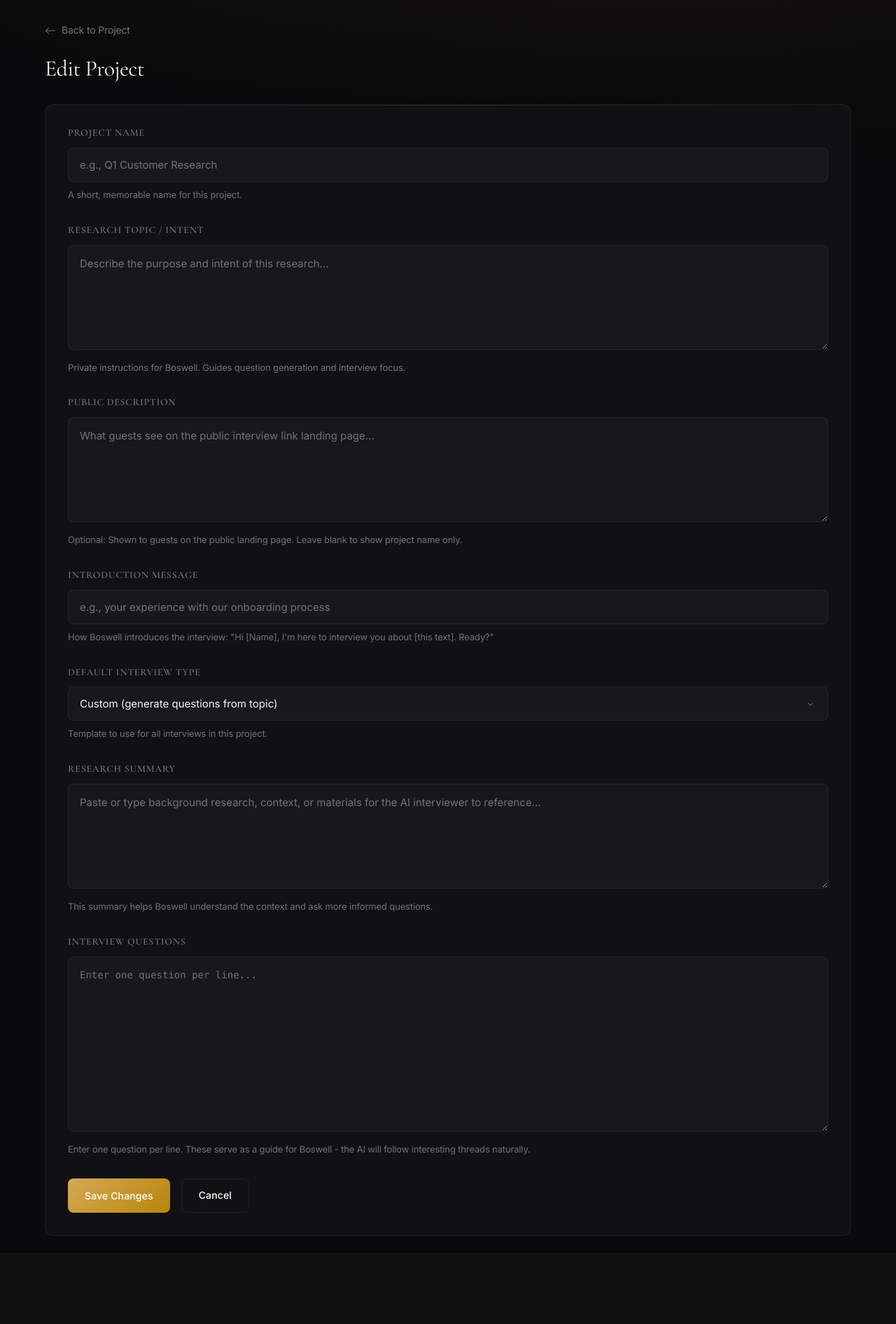
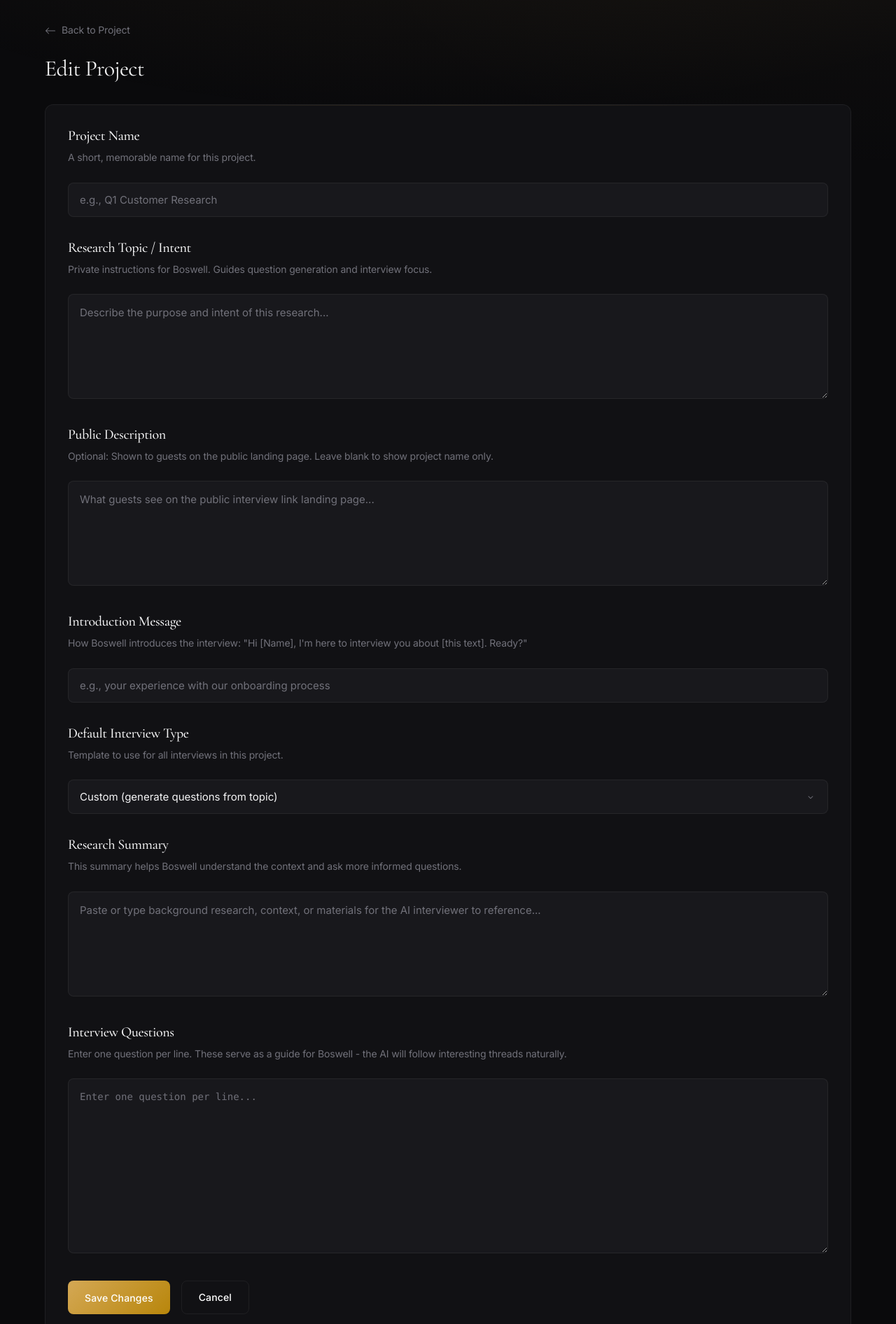
Before and after one commit to nraford7/boswell, a FastAPI app: template src/boswell/server/templates/admin/project_edit.html in a window 1280 px wide. Shown: the part 71-1963 px from the top of the page at 70% size. Before the commit the page ends 1837 px from the top, so only its background shows below. Run offline with FastAPI, Linux system fonts and the light colour scheme; the template is opened without the code that fills it, so the values that code supplies are empty; parts of the project's set-up code (start-up, migrations or seed data) failed here and were passed over; some libraries are stand-ins or nearby versions.

Commit message:
refactor(ui): standardize form patterns in project edit
Co-Authored-By: Claude Opus 4.5 <noreply@anthropic.com>

```diff
--- a/src/boswell/server/templates/admin/project_edit.html
+++ b/src/boswell/server/templates/admin/project_edit.html
@@ -21,18 +21,18 @@
         margin-bottom: 2rem;
     }
 
-    .form-section h3 {
-        font-size: 0.875rem;
-        text-transform: uppercase;
-        letter-spacing: 0.05em;
-        color: var(--fg-dim);
-        margin-bottom: 0.75rem;
+    .form-section-title {
+        font-family: var(--font-display);
+        font-size: 1.25rem;
+        font-weight: 500;
+        color: var(--fg);
+        margin-bottom: 0.5rem;
     }
 
-    .form-section p.help-text {
-        font-size: 0.8125rem;
+    .form-section-desc {
         color: var(--fg-dim);
-        margin-top: 0.5rem;
+        font-size: 0.875rem;
+        margin-bottom: 1.5rem;
     }
 
     textarea {
@@ -84,33 +84,34 @@
     <div class="card">
         <form method="post" action="/admin/projects/{{ project.id }}/edit">
             <div class="form-section">
-                <h3>Project Name</h3>
+                <h3 class="form-section-title">Project Name</h3>
+                <p class="form-section-desc">A short, memorable name for this project.</p>
                 <input type="text" name="name" value="{{ project.name or '' }}" required
                        placeholder="e.g., Q1 Customer Research">
-                <p class="help-text">A short, memorable name for this project.</p>
             </div>
 
             <div class="form-section">
-                <h3>Research Topic / Intent</h3>
+                <h3 class="form-section-title">Research Topic / Intent</h3>
+                <p class="form-section-desc">Private instructions for Boswell. Guides question generation and interview focus.</p>
                 <textarea name="topic" required placeholder="Describe the purpose and intent of this research...">{{ project.topic }}</textarea>
-                <p class="help-text">Private instructions for Boswell. Guides question generation and interview focus.</p>
             </div>
 
             <div class="form-section">
-                <h3>Public Description</h3>
+                <h3 class="form-section-title">Public Description</h3>
+                <p class="form-section-desc">Optional: Shown to guests on the public landing page. Leave blank to show project name only.</p>
                 <textarea name="public_description" placeholder="What guests see on the public interview link landing page...">{{ project.public_description or '' }}</textarea>
-                <p class="help-text">Optional: Shown to guests on the public landing page. Leave blank to show project name only.</p>
             </div>
 
             <div class="form-section">
-                <h3>Introduction Message</h3>
+                <h3 class="form-section-title">Introduction Message</h3>
+                <p class="form-section-desc">How Boswell introduces the interview: "Hi [Name], I'm here to interview you about [this text]. Ready?"</p>
                 <input type="text" name="intro_prompt" value="{{ project.intro_prompt or '' }}"
                        placeholder="e.g., your experience with our onboarding process">
-                <p class="help-text">How Boswell introduces the interview: "Hi [Name], I'm here to interview you about [this text]. Ready?"</p>
             </div>
 
             <div class="form-section">
-                <h3>Default Interview Type</h3>
+                <h3 class="form-section-title">Default Interview Type</h3>
+                <p class="form-section-desc">Template to use for all interviews in this project.</p>
                 <select name="template_id">
                     <option value="">Custom (generate questions from topic)</option>
                     {% for t in templates %}
@@ -119,19 +120,18 @@
                     </option>
                     {% endfor %}
                 </select>
-                <p class="help-text">Template to use for all interviews in this project.</p>
             </div>
 
             <div class="form-section">
-                <h3>Research Summary</h3>
+                <h3 class="form-section-title">Research Summary</h3>
+                <p class="form-section-desc">This summary helps Boswell understand the context and ask more informed questions.</p>
                 <textarea name="research_summary" placeholder="Paste or type background research, context, or materials for the AI interviewer to reference...">{{ project.research_summary or '' }}</textarea>
-                <p class="help-text">This summary helps Boswell understand the context and ask more informed questions.</p>
             </div>
 
             <div class="form-section">
-                <h3>Interview Questions</h3>
+                <h3 class="form-section-title">Interview Questions</h3>
+                <p class="form-section-desc">Enter one question per line. These serve as a guide for Boswell - the AI will follow interesting threads naturally.</p>
                 <textarea name="questions_text" class="questions-input" placeholder="Enter one question per line...">{{ questions_text }}</textarea>
-                <p class="help-text">Enter one question per line. These serve as a guide for Boswell - the AI will follow interesting threads naturally.</p>
             </div>
 
             <div class="btn-group">
```
